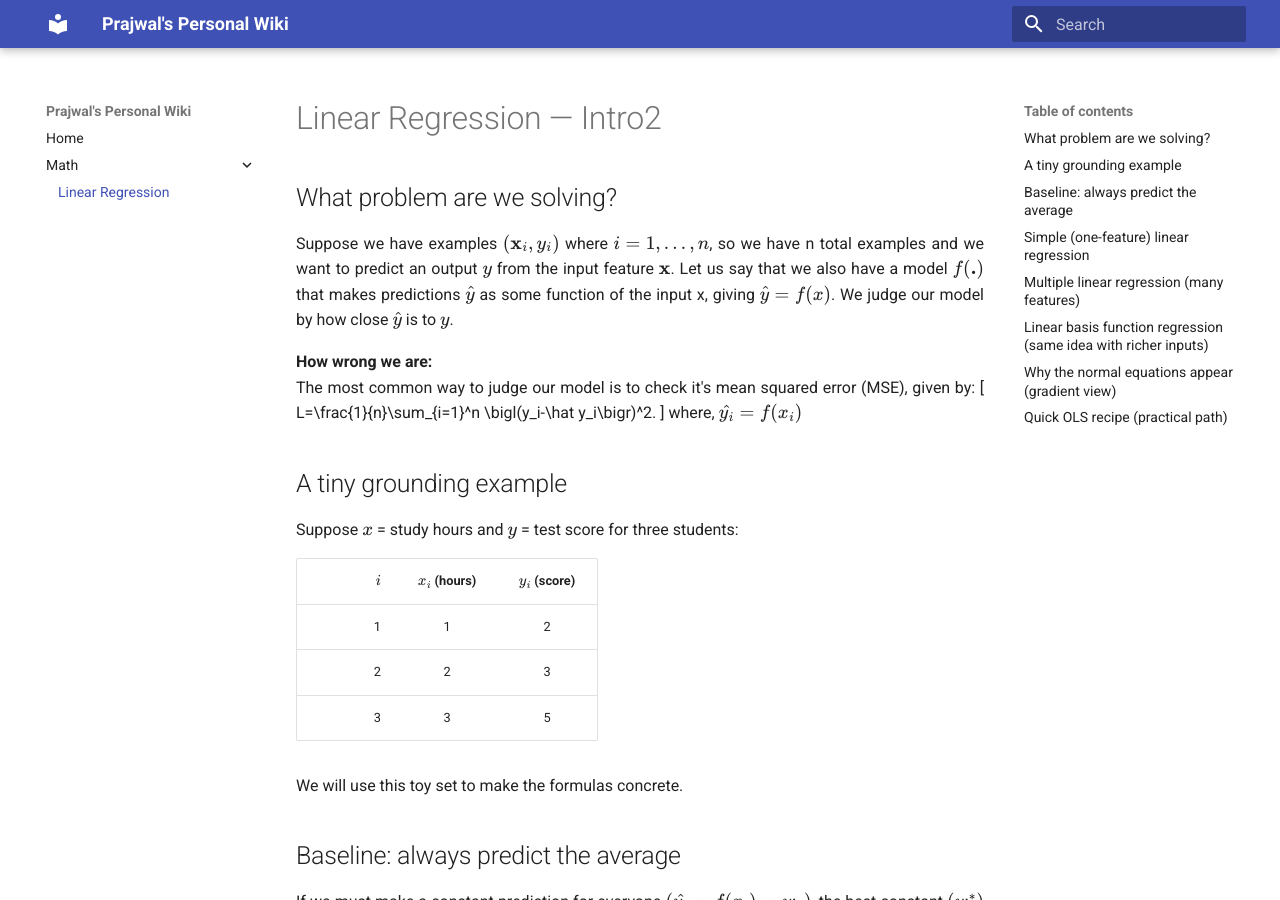
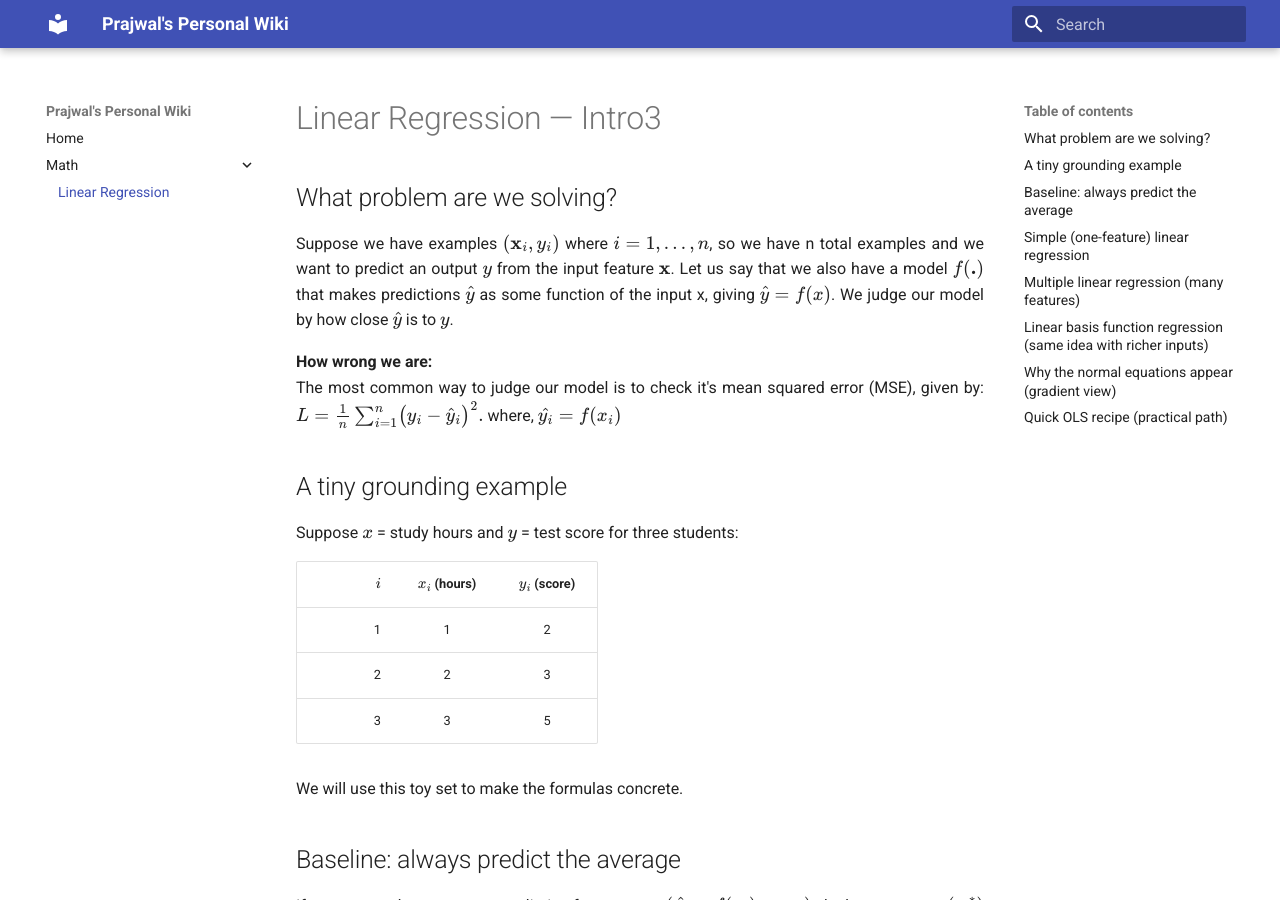
Before and after one commit to pj1911/my-wiki, an MkDocs documentation site: the page built from docs/linearRegression.md, in a window 1280 px wide and 900 px high. Built offline with MkDocs 1.6.1 and Material for MkDocs 9.7.7, drawn with Linux system fonts in a browser that asks for light colours.

Commit message:
Update linearRegression.md

```diff
--- a/docs/linearRegression.md
+++ b/docs/linearRegression.md
@@ -1,4 +1,4 @@
-# Linear Regression — Intro2
+# Linear Regression — Intro3
 
 ## What problem are we solving?
 
@@ -6,9 +6,9 @@ Suppose we have examples \((\mathbf{x}_i, y_i)\) where \(i = 1,...,n\), so we ha
 
 **How wrong we are:**
 The most common way to judge our model is to check it's mean squared error (MSE), given by:
-\[
+\(
 L=\frac{1}{n}\sum_{i=1}^n \bigl(y_i-\hat y_i\bigr)^2.
-\]
+\)
 where, \(\hat{y_i} = f(x_i)\)
 
 
```
